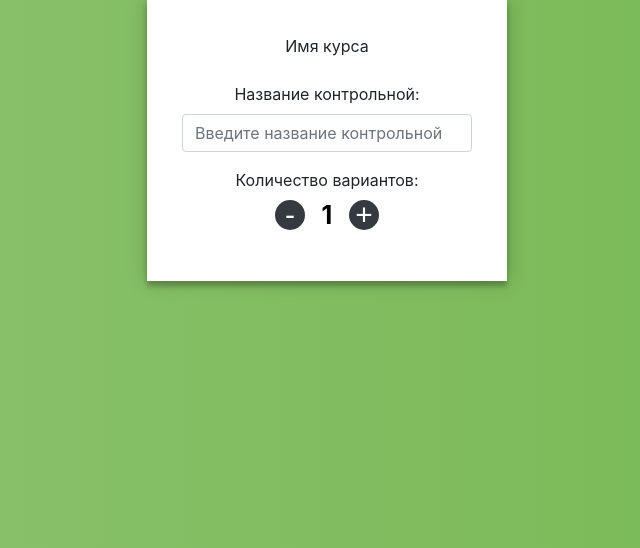
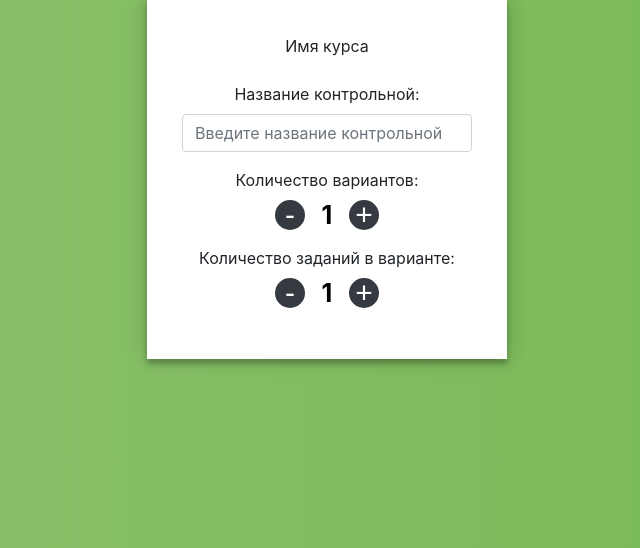
Before and after one commit to moevm/mse_generator_of_test_works_for_Stepik, a Flask app: template templates/generation_setts.html in a window 1280 px wide. Shown: the part 103-651 px from the top of the page, without its empty margins (313-953 px from the left). Run offline with Flask 2, Linux system fonts and the light colour scheme; the template is opened without the code that fills it, so the values that code supplies are empty; some libraries are stand-ins or nearby versions.

Commit message:
add slyder for num of tasks

```diff
--- a/templates/generation_setts.html
+++ b/templates/generation_setts.html
@@ -48,6 +48,12 @@
                 <input type="number" class="count1" name="qty" value="1" id="variant-num">
                 <span class="plus plus1 bg-dark">+</span>
             </div>
+            <div class="form-group">
+                <label for="tasks-num">Количество заданий в варианте:</label><br>
+                <span class="minus minus2 bg-dark">-</span>
+                <input type="number" class="count2" name="qty" value="1" id="tasks-num">
+                <span class="plus plus2 bg-dark">+</span>
+            </div>
         </form>
     </div>
 </body>
```
